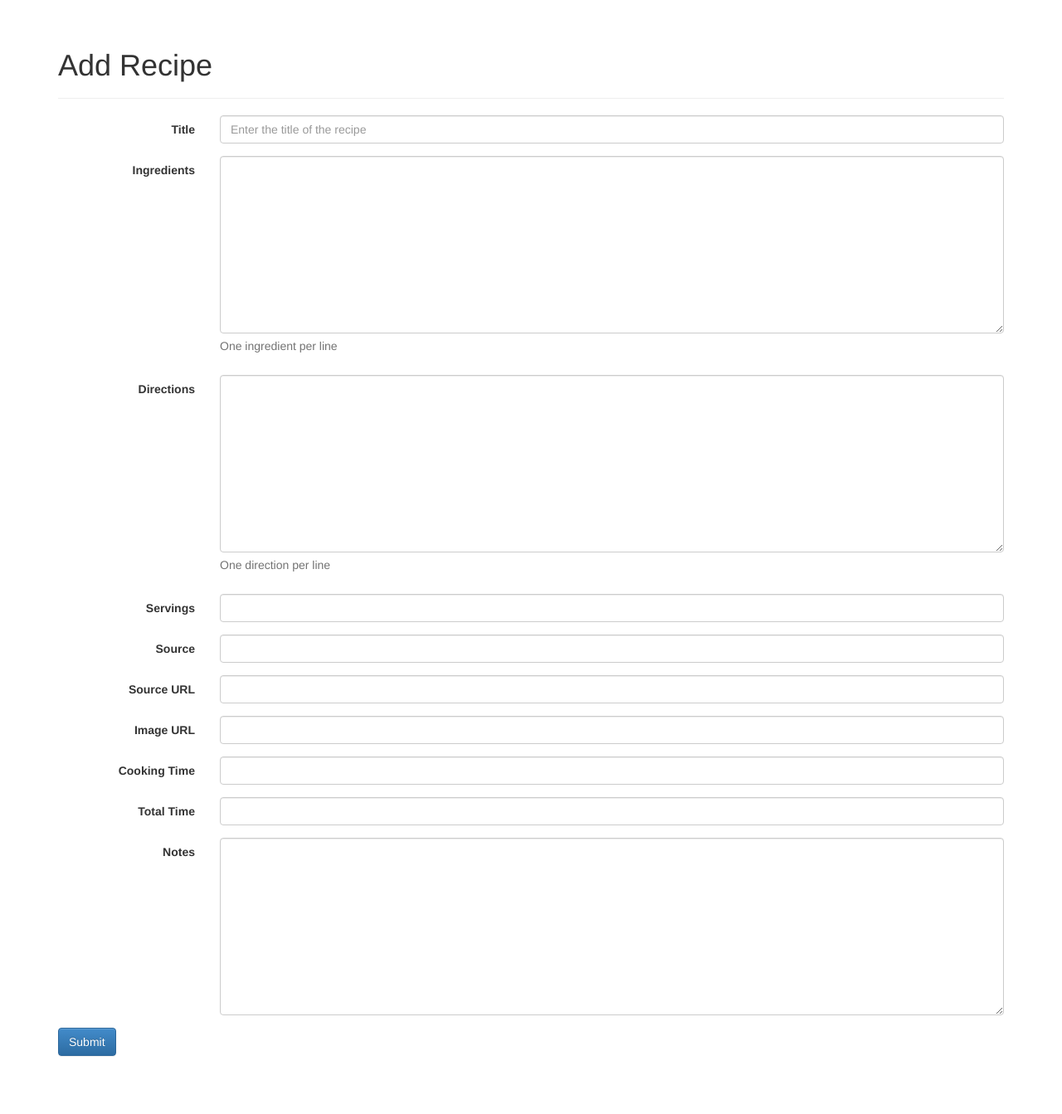
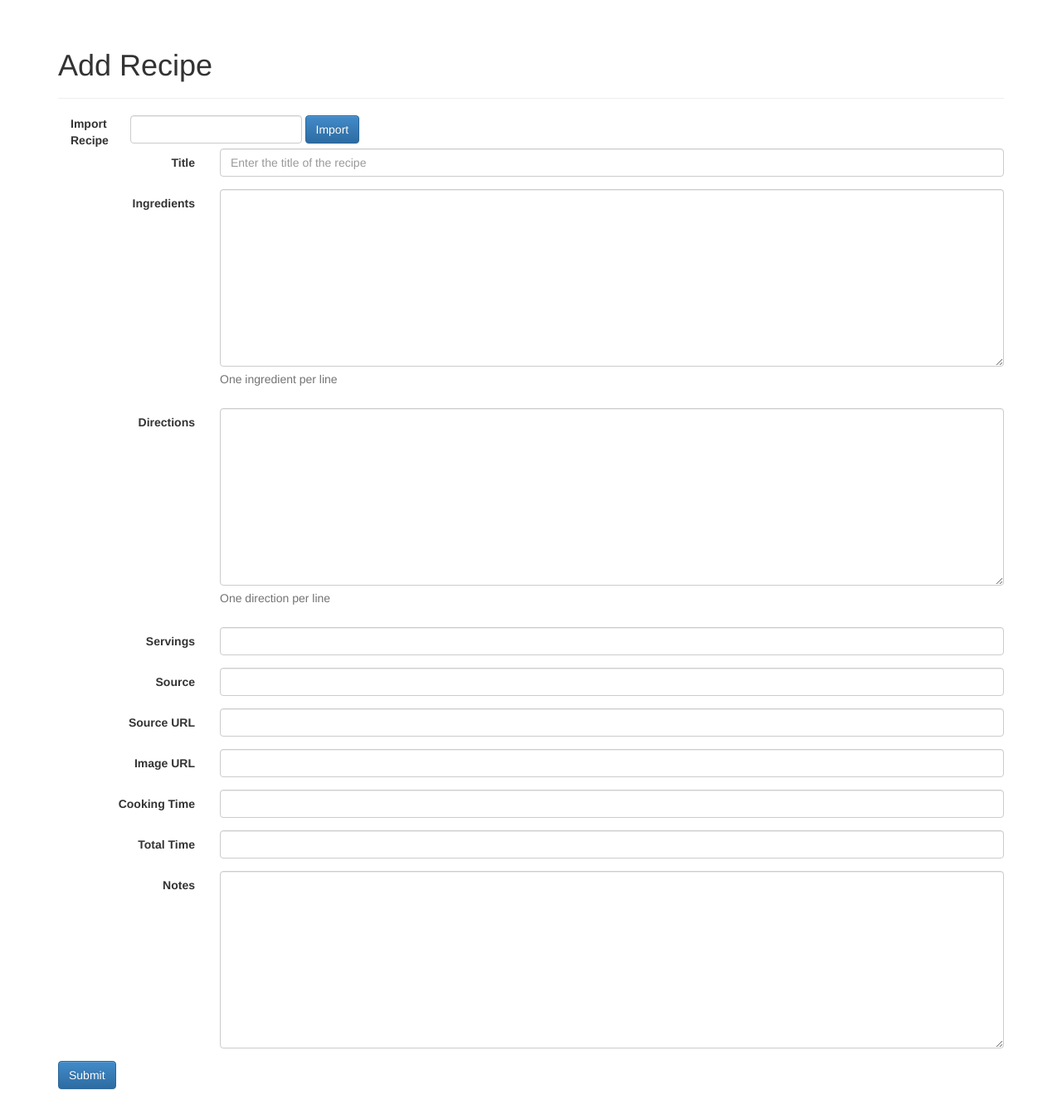
Before and after one commit to benosment/recipes, a Django app: template recipes/templates/add.html in a window 1280 px wide. Shown: the part 51-1394 px from the top of the page at 83% size. Before the commit the page ends 1325 px from the top, so only its background shows below. Run offline with Django 3.2, Linux system fonts and the light colour scheme; the template is opened without the code that fills it: values that come from a table or form of the project are taken from there, others are empty; parts of the project's set-up code (start-up, migrations or seed data) failed here and were passed over; some libraries are stand-ins or nearby versions.

Commit message:
integrated with bas, ingredients and directions not working

```diff
--- a/recipes/templates/add.html
+++ b/recipes/templates/add.html
@@ -4,6 +4,18 @@
 <div class="page-header">
   <h1>Add Recipe</h1>
 </div>
+
+<form method="POST" role="form" class="form-inline">
+  {% csrf_token %}
+    <div class="form-group">
+      <label for="id_import_url" class="control-label col-sm-2">Import Recipe</label>
+      <div class="col-sm-10">
+        <input name="import_url" id="id_import_url"
+               class="form-control"/>
+        <button type="submit" id="id_import_button" class="btn btn-primary">Import</button>
+      </div>
+    </div>
+</form>
 
 <form method="POST" role="form" class="form-horizontal">
   {% csrf_token %}
--- a/recipes/urls.py
+++ b/recipes/urls.py
@@ -3,6 +3,7 @@ from django.conf.urls import patterns, url
 urlpatterns = patterns('',
                        url(r'^([a-z]+)/$', 'recipes.views.user', name='user'),
                        url(r'^([a-z]+)/add_recipe$', 'recipes.views.add_recipe', name='add_recipe'),
+                       url(r'^([a-z]+)/import_recipe$', 'recipes.views.import_recipe', name='import_recipe'),
                        url(r'^([a-z]+)/export$', 'recipes.views.export', name='export'),
                        url(r'^([a-z]+)/recipe/([a-z\-]+)$', 'recipes.views.view_recipe', name='view_recipe'),
                        url(r'^([a-z]+)/recipe/([a-z\-]+)/edit$', 'recipes.views.edit_recipe', name='edit_recipe'),
--- a/recipes/views.py
+++ b/recipes/views.py
@@ -6,6 +6,7 @@ from django.utils.html import escape
 
 from .models import User, Recipe
 from .forms import RecipeForm
+from .tools.bas.scraper import scrape
 
 import os
 import shutil
@@ -33,6 +34,11 @@ def contact(request):
 
 def add_recipe(request, user_name):
     if request.method == 'POST':
+        import_url = request.POST.get('import_url', '')
+        if import_url:
+            data = scrape(import_url)
+            form = RecipeForm(data=data)
+            return render(request, 'add.html', {'form': form})
         form = RecipeForm(data=request.POST)
         if form.is_valid():
             user_ = User.objects.get(name=user_name)
```
Also changed, not shown: recipes/tools/__init__.py (added), 1 other file.
